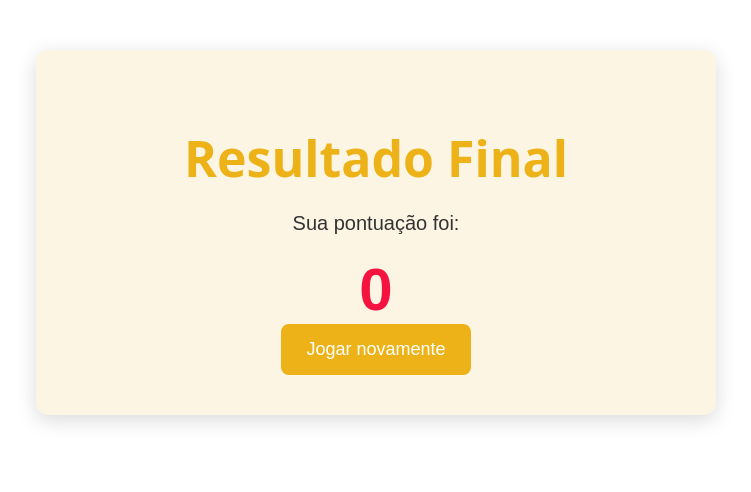
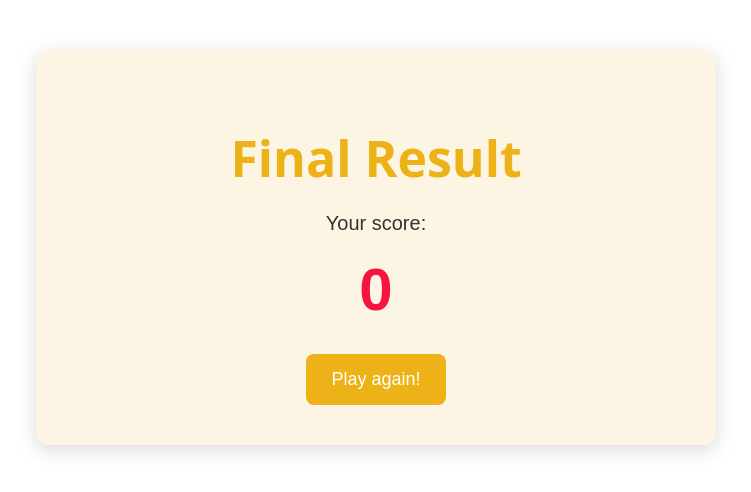
Before and after one commit to mabss777/projetoTrivia, an Angular app: page /result in a window 1280 px wide. Shown: the top 492 px of the page, without its empty margins (264-1015 px from the left). Built offline with nearby package versions, Linux system fonts and the light colour scheme; a web font is replaced by a local one.

Commit message:
alterando conteudo para o ingles

```diff
--- a/src/app/pages/home/home.html
+++ b/src/app/pages/home/home.html
@@ -6,10 +6,10 @@
   <img src="/assets/logo.png" class="logo" alt="Quiz.io">
 
   <h1>Welcome to the Quiz.io</h1>
-  <p>Let's begin!</p>
+
 
   <div class="botoes">
-    <button (click)="iniciarQuiz()">Iniciar teste</button>
+    <button (click)="iniciarQuiz()"> Let's begin!</button>
   </div>
 
 </div>
--- a/src/app/pages/quiz/quiz.css
+++ b/src/app/pages/quiz/quiz.css
@@ -22,6 +22,7 @@ body{
   background: #fcf5e4;
   border-radius: 12px;
   box-shadow: 0 5px 20px rgba(0,0,0,0.1);
+
 }
 
 .quiz-header{
@@ -93,7 +94,6 @@ body{
   text-align: center;
 }
 
-/* Estilo Base */
 button {
   transition: all 0.3s ease;
   padding: 12px;
@@ -105,16 +105,18 @@ button {
   border-radius: 5px;
 }
 
-/* Quando acertar OU para mostrar qual era a certa após um erro */
 .correta {
   background-color: #28a745 !important;
   color: white !important;
   border-color: #1e7e34 !important;
 }
 
-/* Apenas para o botão que o usuário clicou e estava errado */
 .incorreta {
   background-color: #dc3545 !important;
   color: white !important;
   border-color: #bd2130 !important;
 }
+
+.dot{
+  color: #212121;
+}
--- a/src/app/pages/quiz/quiz.html
+++ b/src/app/pages/quiz/quiz.html
@@ -1,11 +1,11 @@
 <div class="quiz-container" *ngIf="perguntas.length > 0">
 
   <div class="quiz-header">
-    <div class="quiz-title">Quiz.io</div>
-    <div class="quiz-round">Rodada {{ rodadaAtual }} / {{ totalRodadas }}</div>
+    <div class="quiz-title">Quiz<span class="dot">.</span>io</div>
+    <div class="quiz-round">Round {{ rodadaAtual }} / {{ totalRodadas }}</div>
   </div>
 
-  <div class="pergunta-numero">Pergunta {{ perguntaAtual + 1 }}</div>
+  <div class="pergunta-numero">Question {{ perguntaAtual + 1 }}</div>
 
   <div class="pergunta-texto">
     {{ decode(perguntas[perguntaAtual]?.question || '') }}
@@ -27,5 +27,5 @@
 </div>
 
 <div class="carregando" *ngIf="!perguntas.length">
-  <p>Buscando perguntas desafiadoras para você...</p>
+  <p>Looking for questions...</p>
 </div>
--- a/src/app/pages/quiz/quiz.ts
+++ b/src/app/pages/quiz/quiz.ts
@@ -18,7 +18,7 @@ export class Quiz implements OnInit {
   respostas: string[] = [];
 
   rodadaAtual = 1;
-  totalRodadas = 5; // Definimos o limite fixo de 5 aqui
+  totalRodadas = 5; // Definimos o limite fixo de 5 rodadas
 
   respostaSelecionada: string | null = null;
   mostrarResultado = false;
@@ -31,10 +31,8 @@ export class Quiz implements OnInit {
 
   ngOnInit() {
     this.triviaService.getPerguntas().subscribe(res => {
-      // O PULO DO GATO: Usamos .slice(0, 5) para pegar apenas as primeiras 5 perguntas
-      // Mesmo que a API mande 10 ou 50, o quiz só terá 5.
       const todasAsPerguntas = res.results ?? [];
-      this.perguntas = todasAsPerguntas.slice(0, this.totalRodadas);
+      this.perguntas = todasAsPerguntas.slice(0, this.totalRodadas); // vai gerar o numero de rodadas definidas
 
       if (this.perguntas.length > 0) {
         this.carregarRespostas();
@@ -92,7 +90,7 @@ export class Quiz implements OnInit {
       this.carregarRespostas();
       this.cdr.detectChanges();
 
-    }, 1500);
+    }, 1000);
   }
 
   decode(text: string): string {
--- a/src/app/pages/result/result.css
+++ b/src/app/pages/result/result.css
@@ -30,7 +30,7 @@ body{
   font-family: "Coiny", system-ui;
   font-size: 50px;
   color: #edb217;
-  margin-bottom: 10px;
+  margin-bottom: 20px;
 }
 
 .result-score{
@@ -57,6 +57,7 @@ body{
   font-size: 18px;
   cursor: pointer;
   transition: 0.2s;
+  margin-top: 30px;
 }
 
 .voltar:hover{
--- a/src/app/pages/result/result.html
+++ b/src/app/pages/result/result.html
@@ -1,20 +1,20 @@
 <div class="result-container">
 
-  <h1 class="result-title">Resultado Final</h1>
+  <h1 class="result-title">Final Result</h1>
 
   <p class="result-score">
-    Sua pontuação foi:
+    Your score:
   </p>
 
   <div
   class="score"
-  [ngClass]="{ 'score-bom': pontuacao >= 4 }"
+  [ngClass]="{ 'score-bom': pontuacao >= 3 }"
 >
   {{ pontuacao }}
 </div>
 
   <button class="voltar" routerLink="/home">
-    Jogar novamente
+    Play again!
   </button>
 
 </div>
```
Also changed, not shown: src/app/app.routes.ts (+5 -5 lines).
